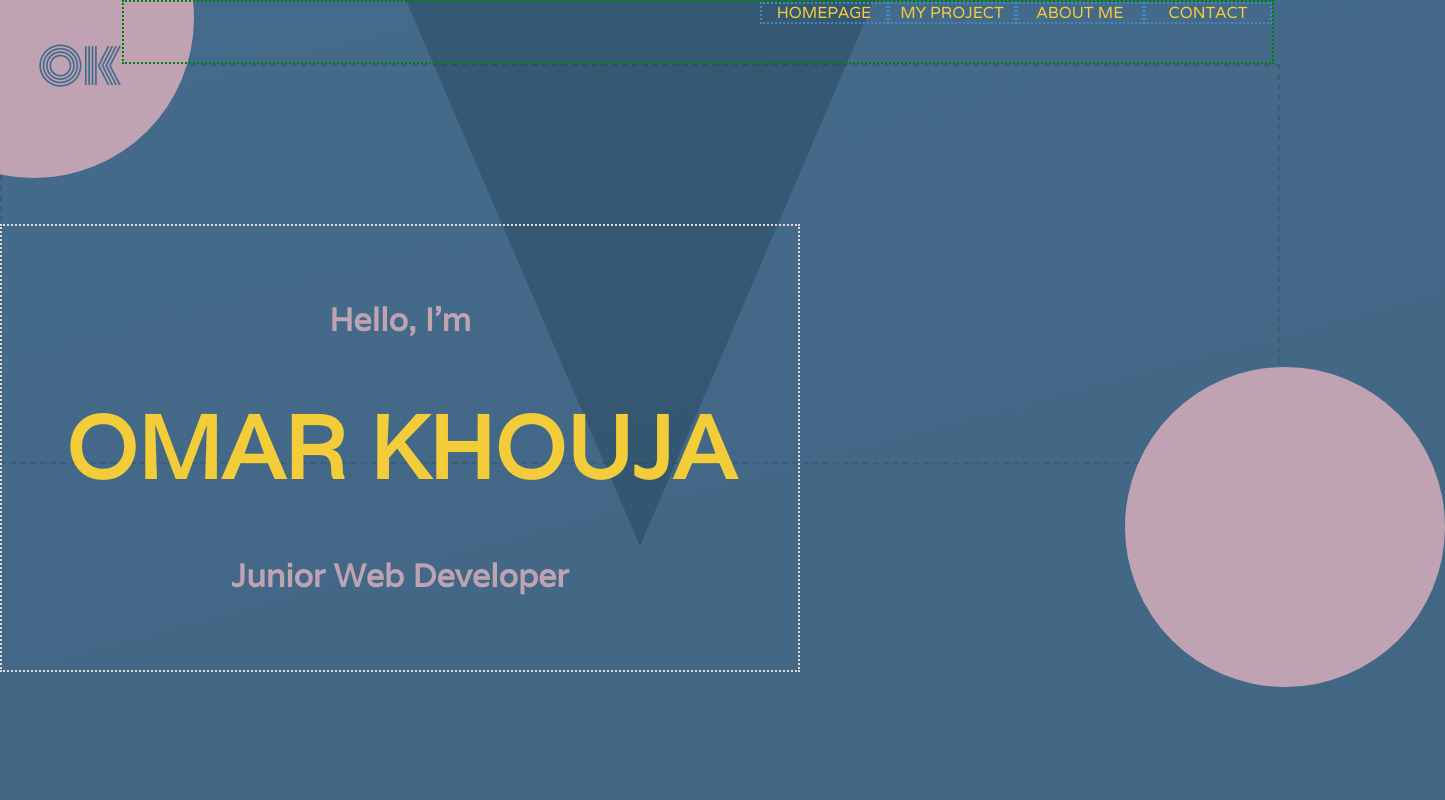
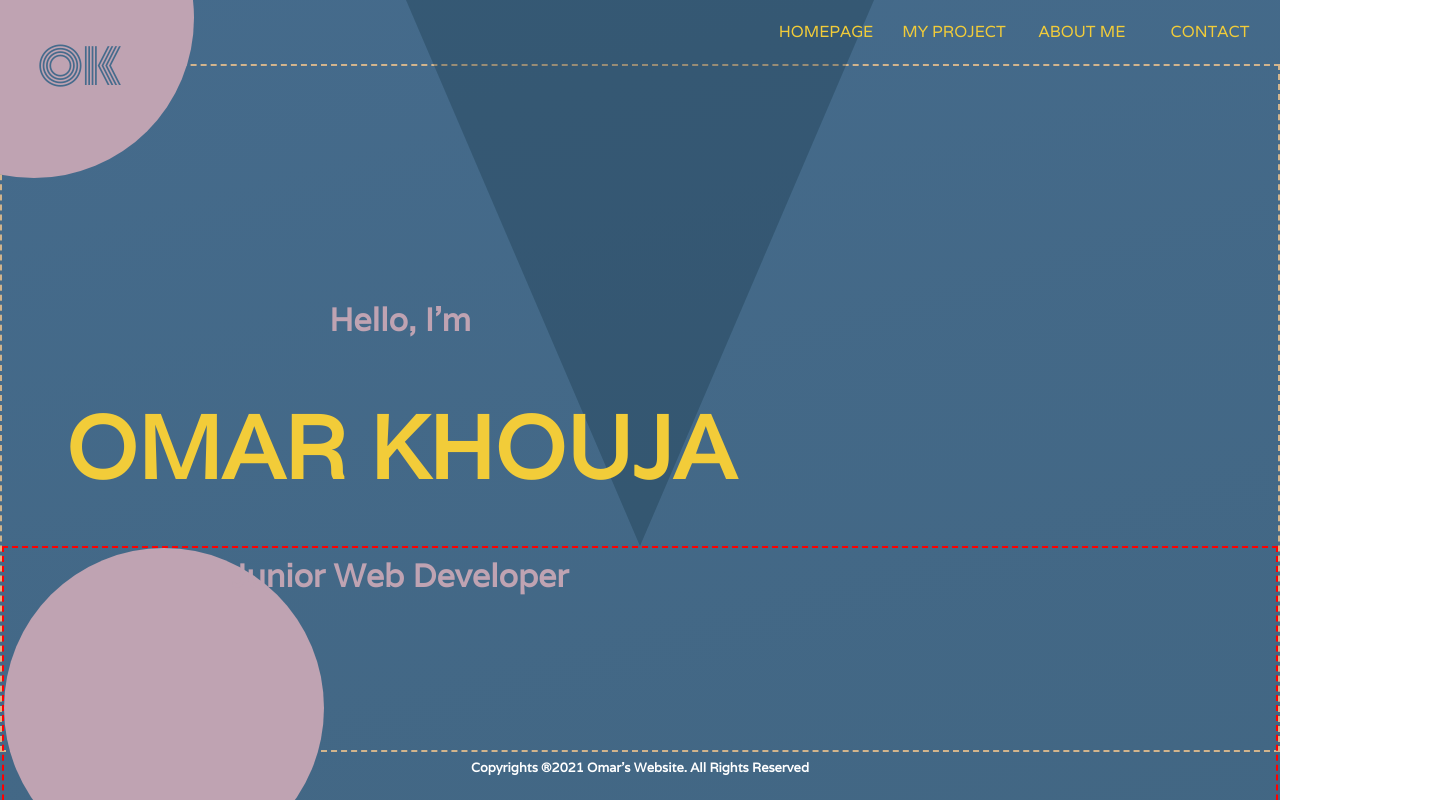
Before and after one commit to okhouja/my-portfolio, a React (Create React App) app: page / in a window 1280 px wide. Shown: the top 800 px of the page, 1445 px wide, since content can reach past the window. Built offline with nearby package versions, Linux system fonts and the light colour scheme.

Commit message:
redisgn shape 3 & footer

```diff
--- a/src/components/Design.js
+++ b/src/components/Design.js
@@ -4,7 +4,9 @@ const Design = () => {
       <main>
         <div className="shape1"></div>
         <div className="shape2"></div>
-        <div className="shape3"></div>
+        <div className="shape3__container">
+          <div className="shape3"></div>
+        </div>
       </main>
       {/* <div class="area">
         <ul class="circles">
--- a/src/sass/components/_container.scss
+++ b/src/sass/components/_container.scss
@@ -34,10 +34,11 @@ body {
 }
 
 .mainContainer {
-  border: 2px $field-color5 dashed;
+  border: 2px tan dashed;
   width: 100%;
   // height: 29.6rem;
-  height: 50vh;
+  height: 86vh;
+  // padding-bottom: 4rem;
   z-index: -1;
   position: absolute;
 }
@@ -47,7 +48,7 @@ body {
 //   height: 38rem;
 //}
 .herosection {
-  border: 2px gainsboro dotted;
+  // border: 2px gainsboro dotted;
   width: 50rem;
   height: 28rem;
   display: flex;
@@ -76,14 +77,22 @@ body {
     font-weight: 900;
   }
 }
+
+.shape3__container {
+  border: 2px red dashed;
+}
+
 .footer__Container {
   // border: 2px fuchsia dotted;
   @include flex-center;
   color: $field-color7;
-  margin-top: 8rem;
+  // margin-top: 12%;
   // height: auto !important;
   height: 4rem;
   font-size: 0.8rem;
   font-weight: 100;
+  position: fixed;
+  width: 100%;
+  bottom: 0;
   // font-style: inherit;
 }
--- a/src/sass/layouts/_general-layout.scss
+++ b/src/sass/layouts/_general-layout.scss
@@ -24,11 +24,12 @@
 .navBar {
   display: flex;
   justify-content: flex-end;
+  align-items: center;
 
   width: 90%;
   list-style-type: none;
   height: 4rem;
-  border: 2px green dotted;
+  // border: 2px green dotted;
   // nav {
   //   // display: inline;
   //   // display: flex;
@@ -48,7 +49,7 @@
     justify-content: center;
     float: right;
     flex-direction: row-reverse;
-    border: 2px rgb(67, 134, 196) dotted;
+    // border: 2px rgb(67, 134, 196) dotted;
     width: 8rem;
     // height: 4rem;
   }
--- a/src/sass/layouts/_shapes.scss
+++ b/src/sass/layouts/_shapes.scss
@@ -40,12 +40,15 @@
   border-radius: 100%;
   width: 20rem;
   height: 20rem;
-  // margin-left: 80rem;
+  // display: flex;
+  // justify-content: flex-end;
+  // margin: auto;
   // margin-top: -20rem;
-  // @include flex-center;
-  position: absolute;
-  left: 88%;
-  top: 76%;
+  @include flex-center;
+
+  // position: absolute;
+  // left: 84%;
+  // top: 90%;
   // bottom: 50%;
   z-index: -1;
 }
```
